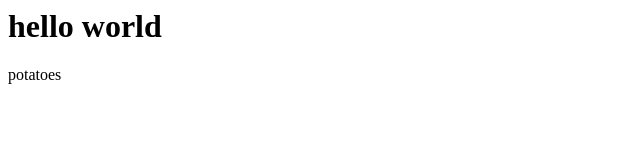
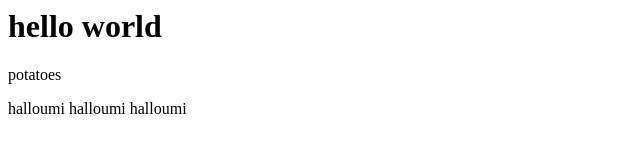
Before and after one commit to SophiaSignorini/MASH, a plain HTML site: page index.html in a window 1280 px wide. Shown: the whole page, without its empty margins (0-640 px from the left). Drawn offline with Linux system fonts and the light colour scheme.

Commit message:
Halloumi

```diff
--- a/index.html
+++ b/index.html
@@ -2,5 +2,6 @@
 <body>
 <h1>hello world</h1>
 potatoes
+<p>halloumi halloumi halloumi</p>
 </body>
 </html>
```
